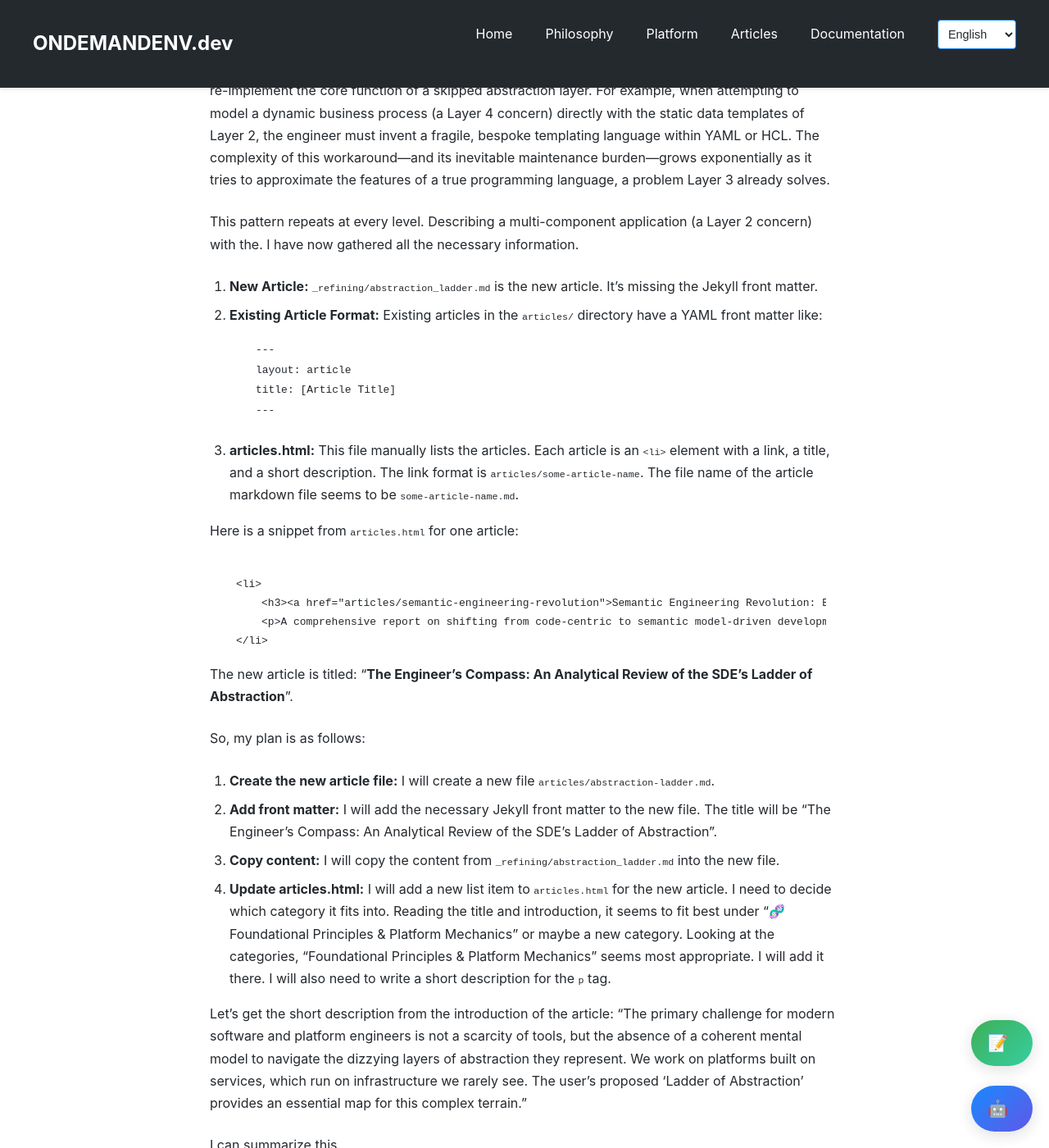
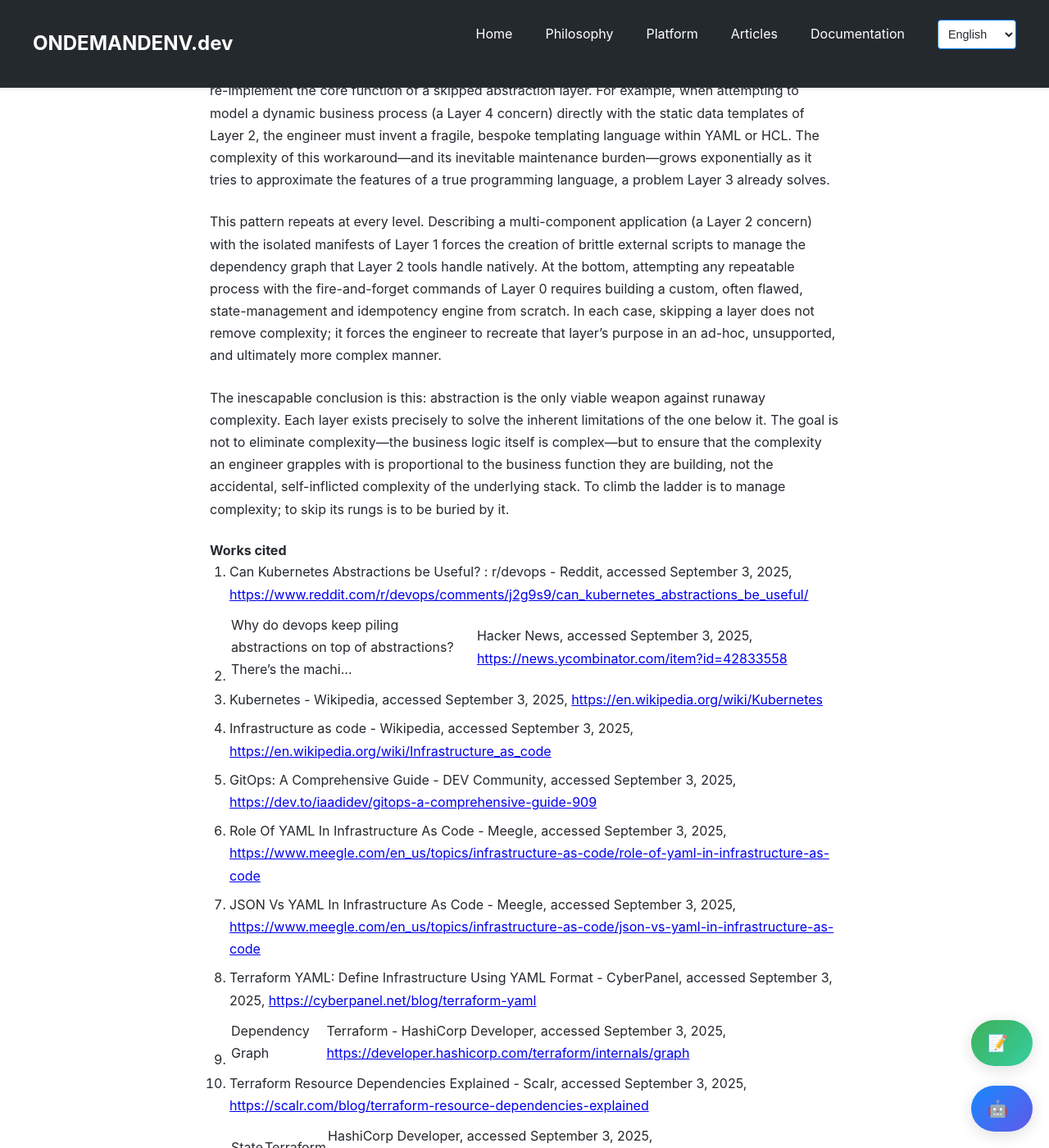
Before and after one commit to ondemandenv/ondemandenv.github.io, a Jekyll site: the page built from articles/abstraction-ladder.md, in a window 1280 px wide and 1400 px high, scrolled down 9919 px. Shown: the whole window at 82% size. Built offline with Jekyll 4.4.1, drawn with Linux system fonts in a browser that asks for light colours; a script that is not in the unit is left out; some of the changed text lies outside the part shown.

Commit message:
refining abstraction_ladder.md ++

````diff
--- a/articles/abstraction-ladder.md
+++ b/articles/abstraction-ladder.md
@@ -150,41 +150,7 @@ The central challenge of modern engineering is not solving the inherent complexi
 
 This "accidental complexity" is the technical debt incurred when an engineer is forced to manually re-implement the core function of a skipped abstraction layer. For example, when attempting to model a dynamic business process (a Layer 4 concern) directly with the static data templates of Layer 2, the engineer must invent a fragile, bespoke templating language within YAML or HCL. The complexity of this workaround—and its inevitable maintenance burden—grows exponentially as it tries to approximate the features of a true programming language, a problem Layer 3 already solves.
 
-This pattern repeats at every level. Describing a multi-component application (a Layer 2 concern) with the. I have now gathered all the necessary information.
-
-1.  **New Article:** `_refining/abstraction_ladder.md` is the new article. It's missing the Jekyll front matter.
-2.  **Existing Article Format:** Existing articles in the `articles/` directory have a YAML front matter like:
-    ```yaml
-    ---
-    layout: article
-    title: [Article Title]
-    ---
-    ```
-3.  **articles.html:** This file manually lists the articles. Each article is an `<li>` element with a link, a title, and a short description. The link format is `articles/some-article-name`. The file name of the article markdown file seems to be `some-article-name.md`.
-
-Here is a snippet from `articles.html` for one article:
-
-```html
-<li>
-    <h3><a href="articles/semantic-engineering-revolution">Semantic Engineering Revolution: Building AI-Native Enterprises Around Living Models</a> <a href="https://github.com/ondemandenv/ondemandenv.github.io/commits/main/articles/semantic-engineering-revolution.md" class="source-history-link" title="View source history">[📝]</a></h3>
-    <p>A comprehensive report on shifting from code-centric to semantic model-driven development, leveraging LLMs for enterprise knowledge management and workflow automation.</p>
-</li>
-```
-
-The new article is titled: "**The Engineer's Compass: An Analytical Review of the SDE's Ladder of Abstraction**".
-
-So, my plan is as follows:
-
-1.  **Create the new article file:** I will create a new file `articles/abstraction-ladder.md`.
-2.  **Add front matter:** I will add the necessary Jekyll front matter to the new file. The title will be "The Engineer's Compass: An Analytical Review of the SDE's Ladder of Abstraction".
-3.  **Copy content:** I will copy the content from `_refining/abstraction_ladder.md` into the new file.
-4.  **Update articles.html:** I will add a new list item to `articles.html` for the new article. I need to decide which category it fits into. Reading the title and introduction, it seems to fit best under "🧬 Foundational Principles & Platform Mechanics" or maybe a new category. Looking at the categories, "Foundational Principles & Platform Mechanics" seems most appropriate. I will add it there. I will also need to write a short description for the `p` tag.
-
-Let's get the short description from the introduction of the article: "The primary challenge for modern software and platform engineers is not a scarcity of tools, but the absence of a coherent mental model to navigate the dizzying layers of abstraction they represent. We work on platforms built on services, which run on infrastructure we rarely see. The user's proposed 'Ladder of Abstraction' provides an essential map for this complex terrain."
-
-I can summarize this.
-
-I will now set the plan. isolated manifests of Layer 1 forces the creation of brittle external scripts to manage the dependency graph that Layer 2 tools handle natively. At the bottom, attempting any repeatable process with the fire-and-forget commands of Layer 0 requires building a custom, often flawed, state-management and idempotency engine from scratch. In each case, skipping a layer does not remove complexity; it forces the engineer to recreate that layer's purpose in an ad-hoc, unsupported, and ultimately more complex manner.
+This pattern repeats at every level. Describing a multi-component application (a Layer 2 concern) with the isolated manifests of Layer 1 forces the creation of brittle external scripts to manage the dependency graph that Layer 2 tools handle natively. At the bottom, attempting any repeatable process with the fire-and-forget commands of Layer 0 requires building a custom, often flawed, state-management and idempotency engine from scratch. In each case, skipping a layer does not remove complexity; it forces the engineer to recreate that layer's purpose in an ad-hoc, unsupported, and ultimately more complex manner.
 
 The inescapable conclusion is this: abstraction is the only viable weapon against runaway complexity. Each layer exists precisely to solve the inherent limitations of the one below it. The goal is not to eliminate complexity—the business logic itself is complex—but to ensure that the complexity an engineer grapples with is proportional to the business function they are building, not the accidental, self-inflicted complexity of the underlying stack. To climb the ladder is to manage complexity; to skip its rungs is to be buried by it.
 
````
